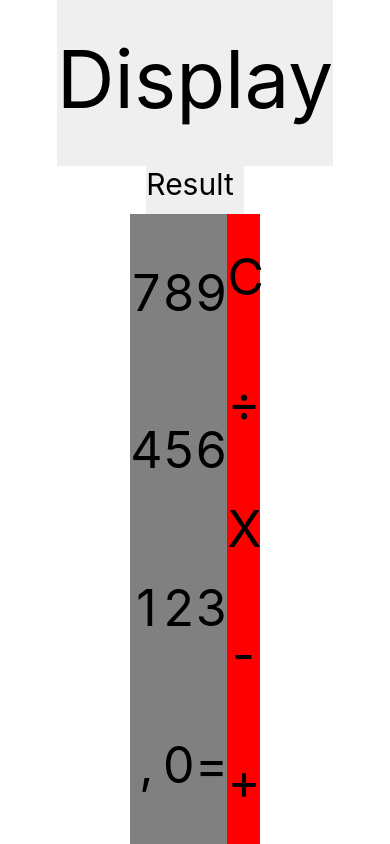
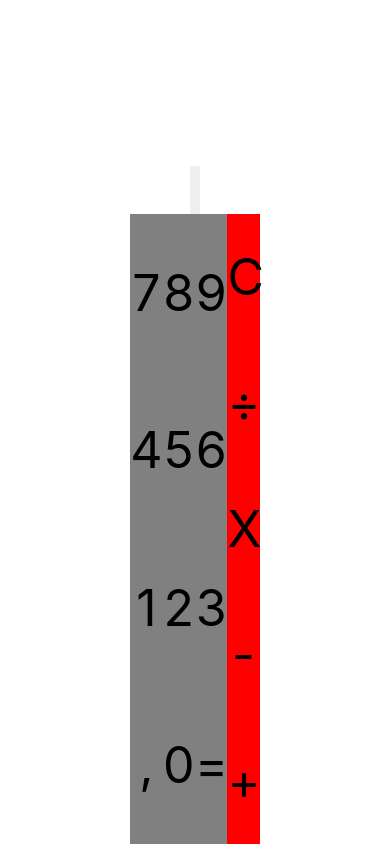
Before and after one commit to jvmhonorato/calculatorapp, a React Native app: screen / in a window 390 px wide. Built offline with nearby package versions, Linux system fonts and the light colour scheme.

Commit message:
create states

```diff
--- a/App.js
+++ b/App.js
@@ -1,8 +1,12 @@
-import { StatusBar } from 'expo-status-bar';
-import React from 'react';
-import { StyleSheet, Text, View } from 'react-native';
+import React, { useEffect, useState } from 'react';
+import { StyleSheet, Text, View, TouchableOpacity, TextInput, TextInputComponent } from 'react-native';
 
 export default function App() {
+
+
+  //states
+  const [display, setDisplay] = useState('')
+  const [result, setResult]= useState('')
   //Arrays
   const col1Buttons = [
     ['7','8','9'],
@@ -12,32 +16,49 @@ export default function App() {
   ]
   const col2Buttons = ['C','÷','X','-','+']
 
+    const handleOp = (op) => {
+      setDisplay({
+        display:  op,
+        result: op
+      })
+
+     }
+     const handleInput = (buttonPressed) => {
+      console.log(buttonPressed)
+      setDisplay(
+        display +  buttonPressed
+
+      )
+     }
+
+
+
 
   return (
     <View style={styles.container}>
-      <Text style={styles.display}>Display</Text>
-       <Text style={styles.result}>Result</Text>
+      <Text style={styles.display}>{display}</Text>
+       <Text style={styles.result}>{result}</Text>
         <View style={styles.buttons}>
          <View style={styles.col1}>
            {col1Buttons.map((line, index) =>
             <View key={index} style={styles.line}>
 
               {line.map( op =>
-               <View style={styles.btn}>
-                <Text key={op} style={styles.btnText}>
+               <TouchableOpacity   style={styles.btn} onPress={() => {handleInput(op)}} >
+                <Text value={display} key={op} style={styles.btnText}>
                   {op}
                 </Text>
-              </View>)}
+              </TouchableOpacity>)}
              </View>
            )}
          </View>
          <View style={styles.col2}>
            {col2Buttons.map( op =>
-             <View style={styles.btn}>
-              <Text key={op} style={styles.btnText}>
+             <TouchableOpacity style={styles.btn} >
+              <Text value={result} key={op} style={styles.btnText}>
                {op}
               </Text>
-            </View>)}
+            </TouchableOpacity>)}
          </View>
 
       </View>
```
Also changed, not shown: tutorial.txt.
